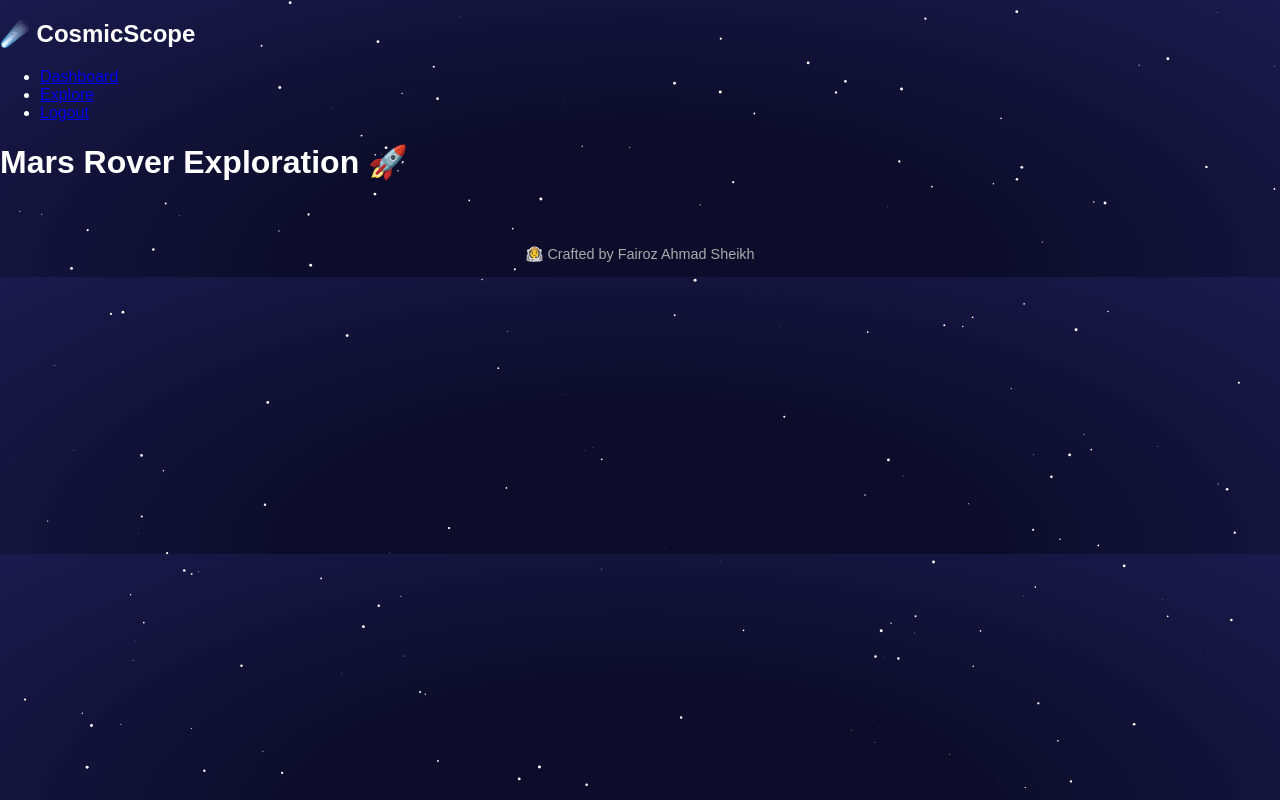
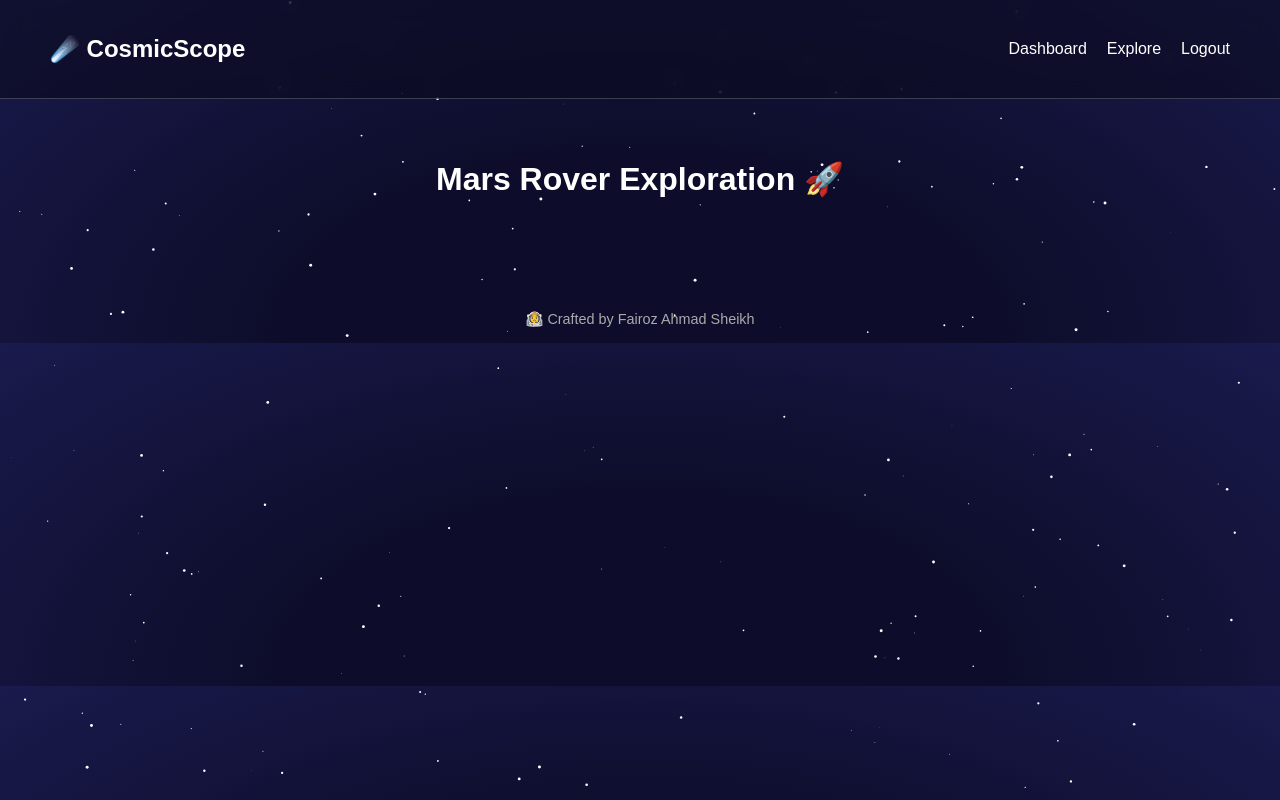
Before and after one commit to FairozAhmadSheikh/cosmicscope, a Flask app: page /explore in a window 1280 px wide. Run offline with Flask 3, Linux system fonts and the light colour scheme; data that the repository does not hold is empty.

Commit message:
added csss for navbar etc

```diff
--- a/static/css/cosmic.css
+++ b/static/css/cosmic.css
@@ -204,3 +204,62 @@ body {
   margin-top: 10px;
   box-shadow: 0 0 20px rgba(255, 255, 255, 0.2);
 }
+/* Navbar */
+.navbar {
+  display: flex;
+  justify-content: space-between;
+  align-items: center;
+  padding: 15px 50px;
+  background: rgba(10, 10, 30, 0.6);
+  backdrop-filter: blur(10px);
+  border-bottom: 1px solid rgba(255,255,255,0.2);
+}
+
+.navbar ul {
+  list-style: none;
+  display: flex;
+  gap: 20px;
+}
+
+.navbar a {
+  color: #fff;
+  text-decoration: none;
+  font-weight: 500;
+  transition: 0.3s;
+}
+
+.navbar a:hover {
+  color: #9cf0ff;
+}
+
+/* Explore Page */
+.explore-container {
+  padding: 40px;
+  color: white;
+  text-align: center;
+}
+
+.explore-container .gallery {
+  display: grid;
+  grid-template-columns: repeat(auto-fit, minmax(260px, 1fr));
+  gap: 20px;
+  margin-top: 30px;
+}
+
+.card {
+  background: rgba(255, 255, 255, 0.08);
+  border: 1px solid rgba(255, 255, 255, 0.2);
+  border-radius: 16px;
+  overflow: hidden;
+  transition: 0.4s ease;
+  backdrop-filter: blur(8px);
+}
+
+.card:hover {
+  transform: translateY(-6px) scale(1.03);
+  box-shadow: 0 0 20px rgba(100, 200, 255, 0.3);
+}
+
+.card-info {
+  padding: 10px;
+}
```
